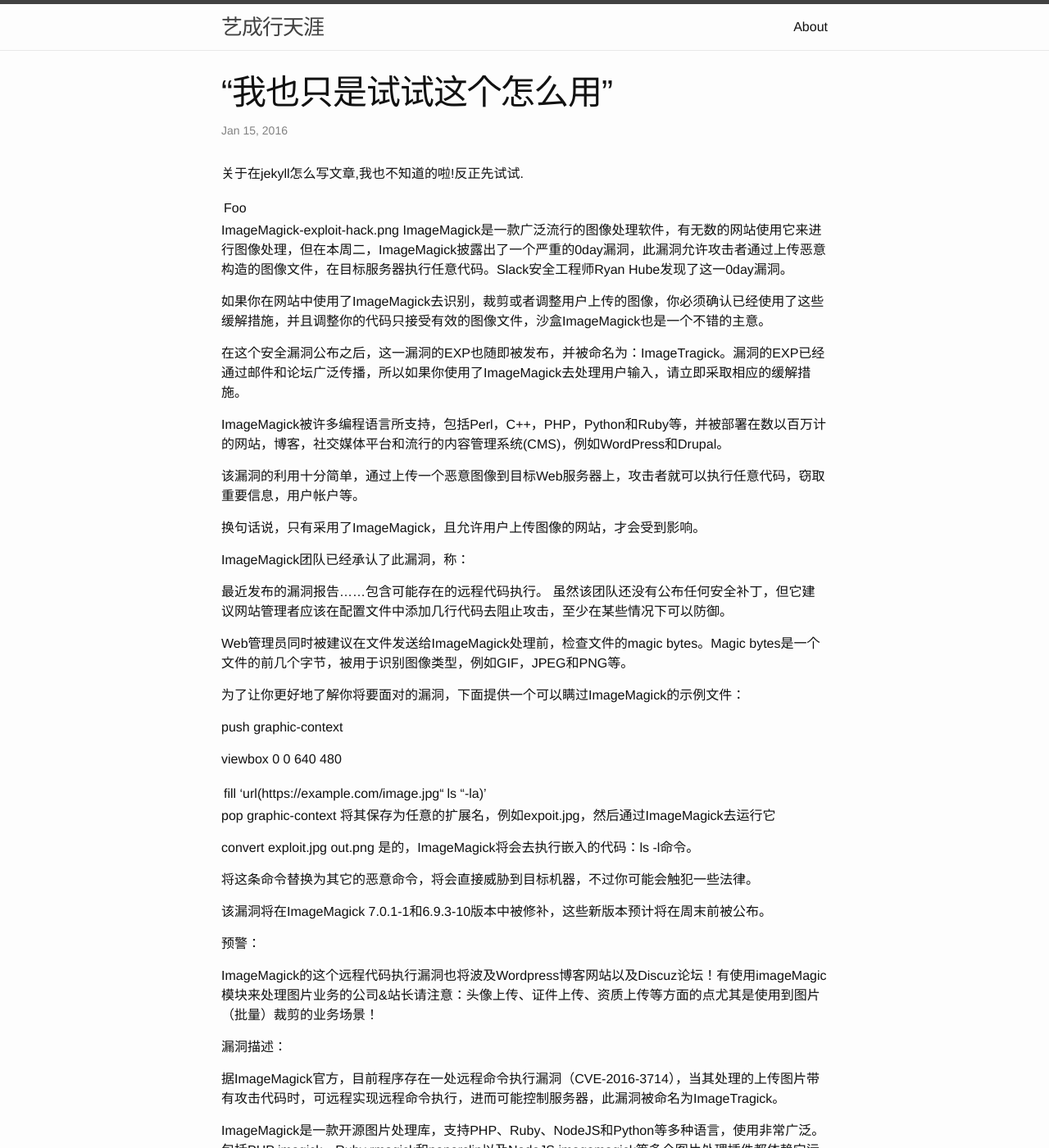
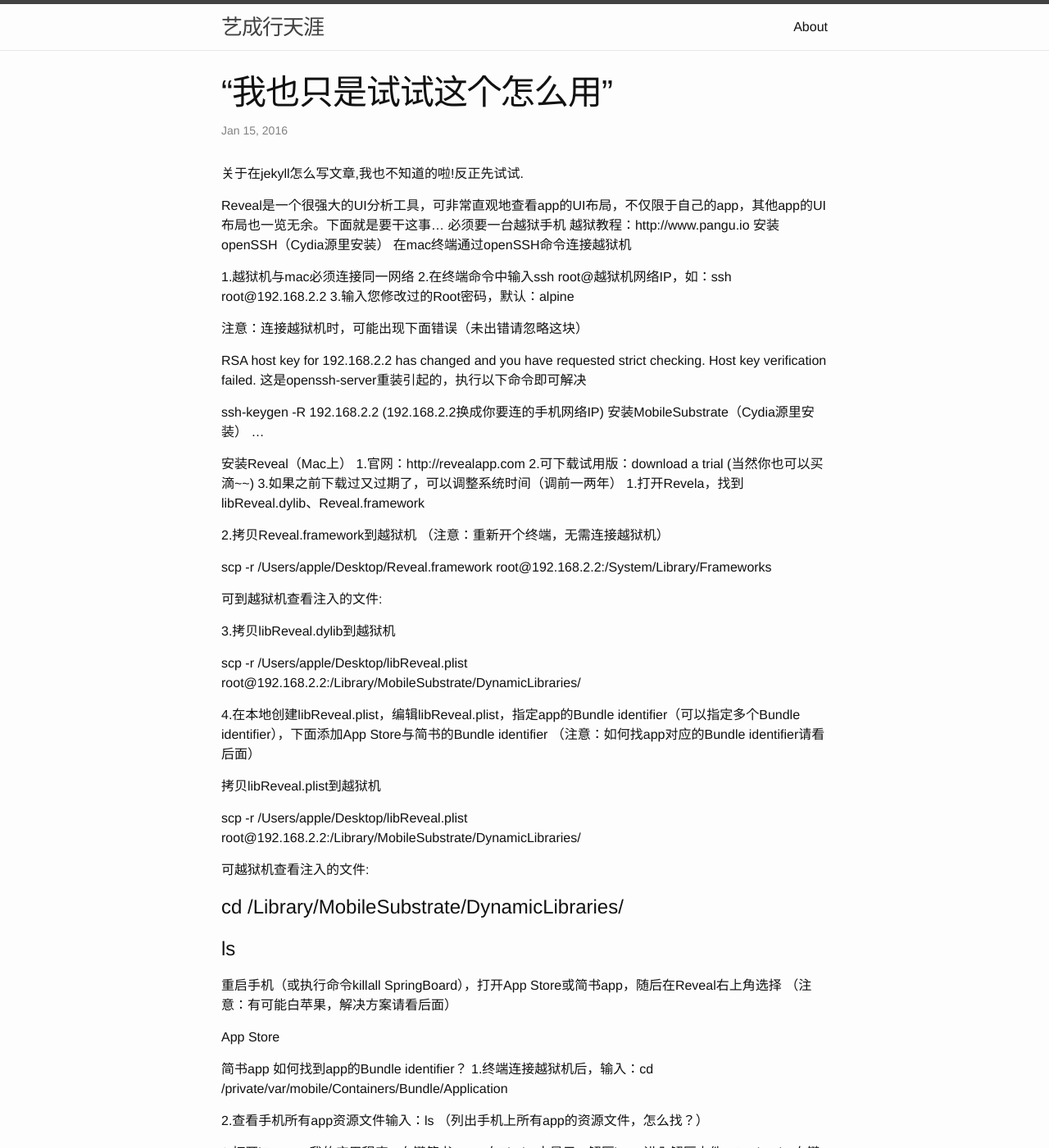
Before and after one commit to CJayHe/kaupelot.github.io, a Jekyll site: the page built from _posts/2016-01-15-my-first-blog.markdown, in a window 1280 px wide and 1400 px high. Shown: the whole window at 82% size. Built offline with Jekyll 4.4.1, drawn with Linux system fonts in a browser that asks for light colours; some of the changed text lies outside the part shown.

Commit message:
check test before update new

```diff
--- a/_posts/2016-01-15-my-first-blog.markdown
+++ b/_posts/2016-01-15-my-first-blog.markdown
@@ -5,94 +5,103 @@ date:   2016-01-15 3:51:42
 categories: jekyll update
 ---
 关于在jekyll怎么写文章,我也不知道的啦!反正先试试.
-<table>
-    <tr>
-        <td>Foo</td>
-    </tr>
-</table>
 
-ImageMagick-exploit-hack.png
-ImageMagick是一款广泛流行的图像处理软件，有无数的网站使用它来进行图像处理，但在本周二，ImageMagick披露出了一个严重的0day漏洞，此漏洞允许攻击者通过上传恶意构造的图像文件，在目标服务器执行任意代码。Slack安全工程师Ryan Hube发现了这一0day漏洞。
+Reveal是一个很强大的UI分析工具，可非常直观地查看app的UI布局，不仅限于自己的app，其他app的UI布局也一览无余。下面就是要干这事...
+必须要一台越狱手机
+越狱教程：http://www.pangu.io
+安装openSSH（Cydia源里安装）
+在mac终端通过openSSH命令连接越狱机
+
+1.越狱机与mac必须连接同一网络
+2.在终端命令中输入ssh root@越狱机网络IP，如：ssh root@192.168.2.2
+3.输入您修改过的Root密码，默认：alpine
+
+注意：连接越狱机时，可能出现下面错误（未出错请忽略这块）
+
+RSA host key for 192.168.2.2 has changed and you have requested strict checking.
+Host key verification failed.
+这是openssh-server重装引起的，执行以下命令即可解决
+
+ssh-keygen -R 192.168.2.2 (192.168.2.2换成你要连的手机网络IP)
+安装MobileSubstrate（Cydia源里安装）
+...
+
+安装Reveal（Mac上）
+1.官网：http://revealapp.com
+2.可下载试用版：download a trial (当然你也可以买滴~~)
+3.如果之前下载过又过期了，可以调整系统时间（调前一两年）
+1.打开Revela，找到libReveal.dylib、Reveal.framework
 
 
-如果你在网站中使用了ImageMagick去识别，裁剪或者调整用户上传的图像，你必须确认已经使用了这些缓解措施，并且调整你的代码只接受有效的图像文件，沙盒ImageMagick也是一个不错的主意。
+2.拷贝Reveal.framework到越狱机 （注意：重新开个终端，无需连接越狱机）
 
-在这个安全漏洞公布之后，这一漏洞的EXP也随即被发布，并被命名为：ImageTragick。漏洞的EXP已经通过邮件和论坛广泛传播，所以如果你使用了ImageMagick去处理用户输入，请立即采取相应的缓解措施。
+scp -r /Users/apple/Desktop/Reveal.framework  root@192.168.2.2:/System/Library/Frameworks
 
-ImageMagick被许多编程语言所支持，包括Perl，C++，PHP，Python和Ruby等，并被部署在数以百万计的网站，博客，社交媒体平台和流行的内容管理系统(CMS)，例如WordPress和Drupal。
+可到越狱机查看注入的文件:
 
-该漏洞的利用十分简单，通过上传一个恶意图像到目标Web服务器上，攻击者就可以执行任意代码，窃取重要信息，用户帐户等。
 
-换句话说，只有采用了ImageMagick，且允许用户上传图像的网站，才会受到影响。
+3.拷贝libReveal.dylib到越狱机
 
-ImageMagick团队已经承认了此漏洞，称：
+scp -r /Users/apple/Desktop/libReveal.plist root@192.168.2.2:/Library/MobileSubstrate/DynamicLibraries/
 
-最近发布的漏洞报告……包含可能存在的远程代码执行。
-虽然该团队还没有公布任何安全补丁，但它建议网站管理者应该在配置文件中添加几行代码去阻止攻击，至少在某些情况下可以防御。
+4.在本地创建libReveal.plist，编辑libReveal.plist，指定app的Bundle identifier（可以指定多个Bundle identifier），下面添加App Store与简书的Bundle identifier
+（注意：如何找app对应的Bundle identifier请看后面）
 
-Web管理员同时被建议在文件发送给ImageMagick处理前，检查文件的magic bytes。Magic bytes是一个文件的前几个字节，被用于识别图像类型，例如GIF，JPEG和PNG等。
 
-为了让你更好地了解你将要面对的漏洞，下面提供一个可以瞒过ImageMagick的示例文件：
+拷贝libReveal.plist到越狱机
 
-push graphic-context
+scp -r /Users/apple/Desktop/libReveal.plist root@192.168.2.2:/Library/MobileSubstrate/DynamicLibraries/
 
-viewbox 0 0 640 480
+可越狱机查看注入的文件:
 
-fill ‘url(https://example.com/image.jpg“|ls “-la)’
+# cd /Library/MobileSubstrate/DynamicLibraries/
+# ls
 
-pop graphic-context
-将其保存为任意的扩展名，例如expoit.jpg，然后通过ImageMagick去运行它
+重启手机（或执行命令killall SpringBoard），打开App Store或简书app，随后在Reveal右上角选择
+（注意：有可能白苹果，解决方案请看后面）
 
-convert exploit.jpg out.png
-是的，ImageMagick将会去执行嵌入的代码：ls -l命令。
 
-将这条命令替换为其它的恶意命令，将会直接威胁到目标机器，不过你可能会触犯一些法律。
+App Store
 
-该漏洞将在ImageMagick 7.0.1-1和6.9.3-10版本中被修补，这些新版本预计将在周末前被公布。
+简书app
+如何找到app的Bundle identifier？
+1.终端连接越狱机后，输入：cd /private/var/mobile/Containers/Bundle/Application
 
-预警：
+2.查看手机所有app资源文件输入：ls （列出手机上所有app的资源文件，怎么找？）
 
-ImageMagick的这个远程代码执行漏洞也将波及Wordpress博客网站以及Discuz论坛！有使用imageMagic模块来处理图片业务的公司&站长请注意：头像上传、证件上传、资质上传等方面的点尤其是使用到图片（批量）裁剪的业务场景！
 
-漏洞描述：
+3.打开iTunes->我的应用程序->右键简书app->在Finder中显示->解压ipa->进入解压文件->Payload->右键应用程序->显示包内容->找到可执行文件(黑色)->复制文件名
 
-据ImageMagick官方，目前程序存在一处远程命令执行漏洞（CVE-2016-3714），当其处理的上传图片带有攻击代码时，可远程实现远程命令执行，进而可能控制服务器，此漏洞被命名为ImageTragick。
+可执行文件：
 
-ImageMagick是一款开源图片处理库，支持PHP、Ruby、NodeJS和Python等多种语言，使用非常广泛。包括PHP imagick、Ruby rmagick和paperclip以及NodeJS imagemagick等多个图片处理插件都依赖它运行。
 
-可能的影响范围包括各类流行的内容管理系统（CMS）。
+查找简书app资源文件路径：find . -name 'Hugo*'
 
-影响影响范围：
 
-1、调用ImageMagick的库实现图片处理和渲染的应用。
+简书app资源文件名：BE1895C3-5CB0-4894-8A9E-FE4EEF4C7989
 
-ImageMagick 为多种语言提供了api。
+4.安装iFile（Cydia源里安装）
+进入iFile打开iTunesMetadata.plist：/private/var/mobile/Containers/Bundle/Application/BE1895C3-5CB0-4894-8A9E-FE4EEF4C7989/iTunesMetadata.plist
 
-2、很多流行的内容管理系统（CMS）使用了ImageMagick ，例如 WordPress 的图片处理插件已被证实存在远程命令执行的漏洞（Author 及以上权限用户执行）。
+下图红框里的comjianshu.Hugo即为简书的Bundle identifier
 
-其他例如MediaWiki、phpBB和vBulletin 使用了ImageMagick 库生成缩略图，还有一些程序如LyX使用ImageMagick转换图片格式。以上应用可能受到此漏洞影响。
 
-3、如果通过shell 中的convert 命令实现一些图片处理功能，也会受到此漏洞影响。
+重启手机后白苹果，无法进入界面
+预估原因：libReveal.plist文件格式错误导致
 
-漏洞等级：
+第一种方法：
 
-高危
+长按【home键】+【电源键】->在白苹果刚刚出现的时候->按住iPhone的音量增加键->iPhone进入Safe Mode->正常重启->将libReveal.plist文件删掉
+第二种方法：
 
-解决方案：官方方案
+第一步：重新恢复系统
+1.打开iTunes，越狱机与电脑连接 -> 长按【home键】+【电源键】6秒强制关机 -> 随后长按【home】键6秒，直到在电脑上看到识别到DFU状态下的USB设备时就进入到DFU模式
+2.随后你有两个选择，升级更高系统或恢复出厂状态。(系统都会自动会升级到最高版本9.3.1)
+第二步：降低系统，目前越狱只支持9.1以下
+1.找到8.4的固件(下载地址: http://jailbreak.25pp.com/gujian/ 固件区分: http://bbs.25pp.com/thread-108715-1-1.html)
+2.手机连接mac->打开iTunes->选择设备->摘要->option + 点击更新/恢复iPhone)->选择下载的固件 -> 自动安装直到成功
+第三步：越狱
+1.用太极软件越狱 (下载地址：http://www.pangu.io) （ps：pp助手，8.4越狱失败）
 
-通过配置策略文件暂时禁用ImageMagick，可在 “/etc/ImageMagick/policy.xml” 文件中添加如下代码：
 
-<policymap>
-  <policy domain="coder" rights="none" pattern="EPHEMERAL" />
-  <policy domain="coder" rights="none" pattern="URL" />
-  <policy domain="coder" rights="none" pattern="HTTPS" />
-  <policy domain="coder" rights="none" pattern="MVG" />
-  <policy domain="coder" rights="none" pattern="MSL" />
-</policymap>
-更多信息：
-
-imagetragick.com ： ImageMagick Is On Fire — CVE-2016–3714 TL;DR
-
-漏洞本地检测POC ：GitHub
-
- * 原文链接：thehackernews，theregister，watcher编译，转载请注明来自FreeBuf黑客与极客（FreeBuf.COM）
+原文链接：http://www.jianshu.com/p/d172826fe578
```
